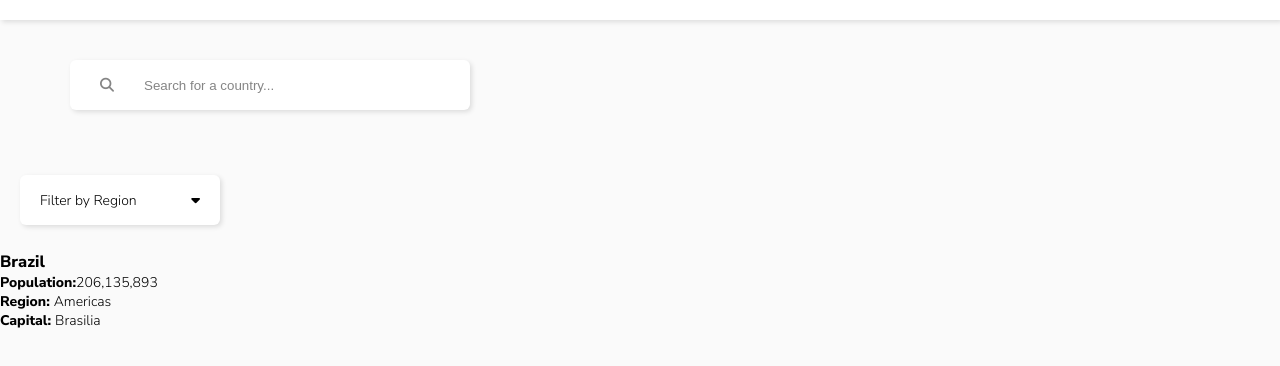
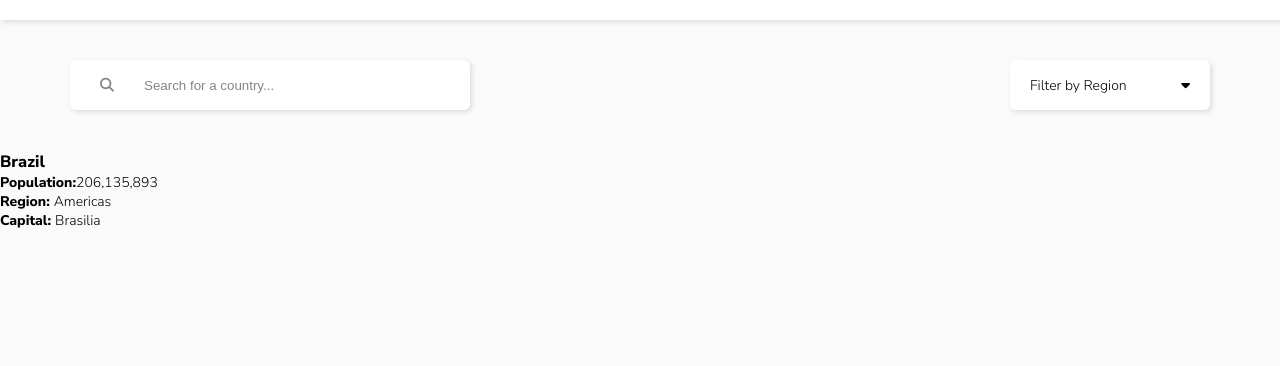
Before and after one commit to jbellmont/fem-rest-countries-api, a website: page index.html in a window 1280 px wide. Shown: the part 60-426 px from the top of the page. Drawn offline with Linux system fonts and the light colour scheme.

Commit message:
Finished filter feature styling. Also added search + filter to flexbox, so ensure their flex-direction changes on larger screens to sit on the same row

```diff
--- a/index.html
+++ b/index.html
@@ -19,16 +19,16 @@
 
   <div class="container">
 
-    <div class="search-bar-container">
+    <div class="bars-container">
+
       <div class="search-bar">
         <i class="fas fa-search search-icon"></i>
         <form action="">
           <input type="text" name="country" value="" class="search-input" placeholder="Search for a country...">
         </form>
       </div>
-    </div>
 
-    <div class="filter-container">
+      <div class="filter-container">
       <div class="filter-dropdown">
         <div class="filter-text">Filter by Region</div>
         <div class="filter-caret"><i class="fas fa-caret-down"></i></div>
@@ -40,6 +40,8 @@
         <a href="?region=europe">Europe</a>
         <a href="?region=oceania">Oceania</a>
       </div>
+    </div>
+
     </div>
 
     <div class="country-grid-container">
--- a/styles/styles.css
+++ b/styles/styles.css
@@ -62,9 +62,10 @@ header {
 
 /* SEARCH BAR */
 
-.search-bar-container {
+.bars-container {
+  display: flex;
+  flex-direction: column;
   padding: 25px 20px;
-  text-align: center;
 }
 
 .search-bar {
@@ -74,6 +75,7 @@ header {
   box-shadow: var(--box-shadow);
   color: var(--lm-dark-gray-input);
   display: flex;
+  margin-bottom: 40px;
   width: 100%;
 }
 
@@ -101,6 +103,11 @@ textarea:focus, input:focus{
   .search-bar {
     width: 300px;
   }
+
+  .search-input {
+    width: 220px;
+  }
+
 }
 
 @media(min-width: 1024px) {
@@ -112,13 +119,14 @@ textarea:focus, input:focus{
   .search-bar {
     width: 400px;
   }
+
+  .search-input {
+    width: 320px;
+  }
 }
 
 
 /* FILTER DROPDOWN */
-.filter-container {
-  padding: 25px 20px;
-}
 
 .filter-dropdown {
   align-items: center;
@@ -148,3 +156,20 @@ textarea:focus, input:focus{
   display: block;
   text-decoration: none;
 }
+
+@media(min-width: 768px) {
+  .bars-container {
+    flex-direction: row;
+    justify-content: space-between;
+  }
+
+  .search-bar {
+    margin-bottom: 0;
+  }
+}
+
+@media(min-width: 1024px) {
+  .bars-container {
+    padding: 40px var(--padding-sides-desktop);
+  }
+}
```
